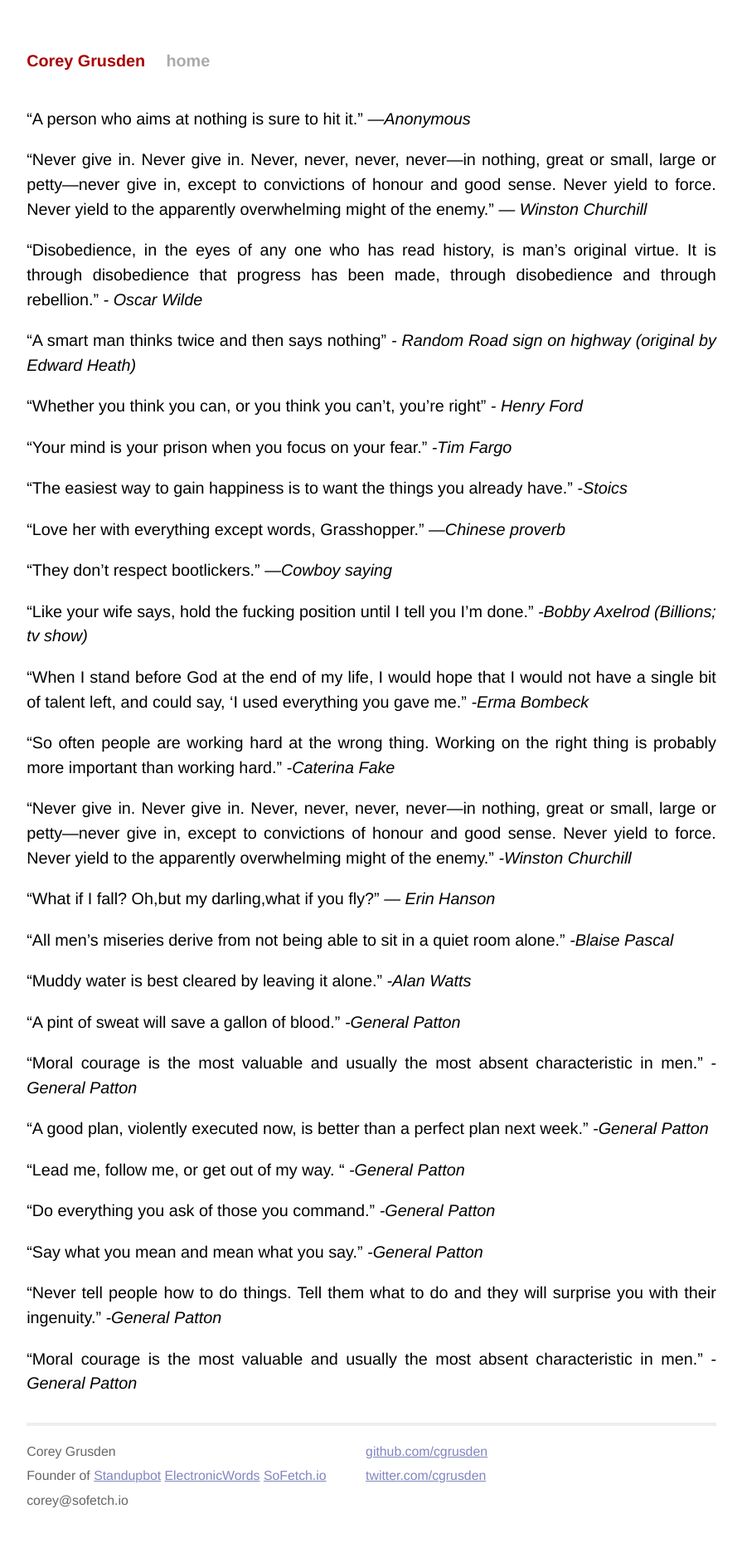
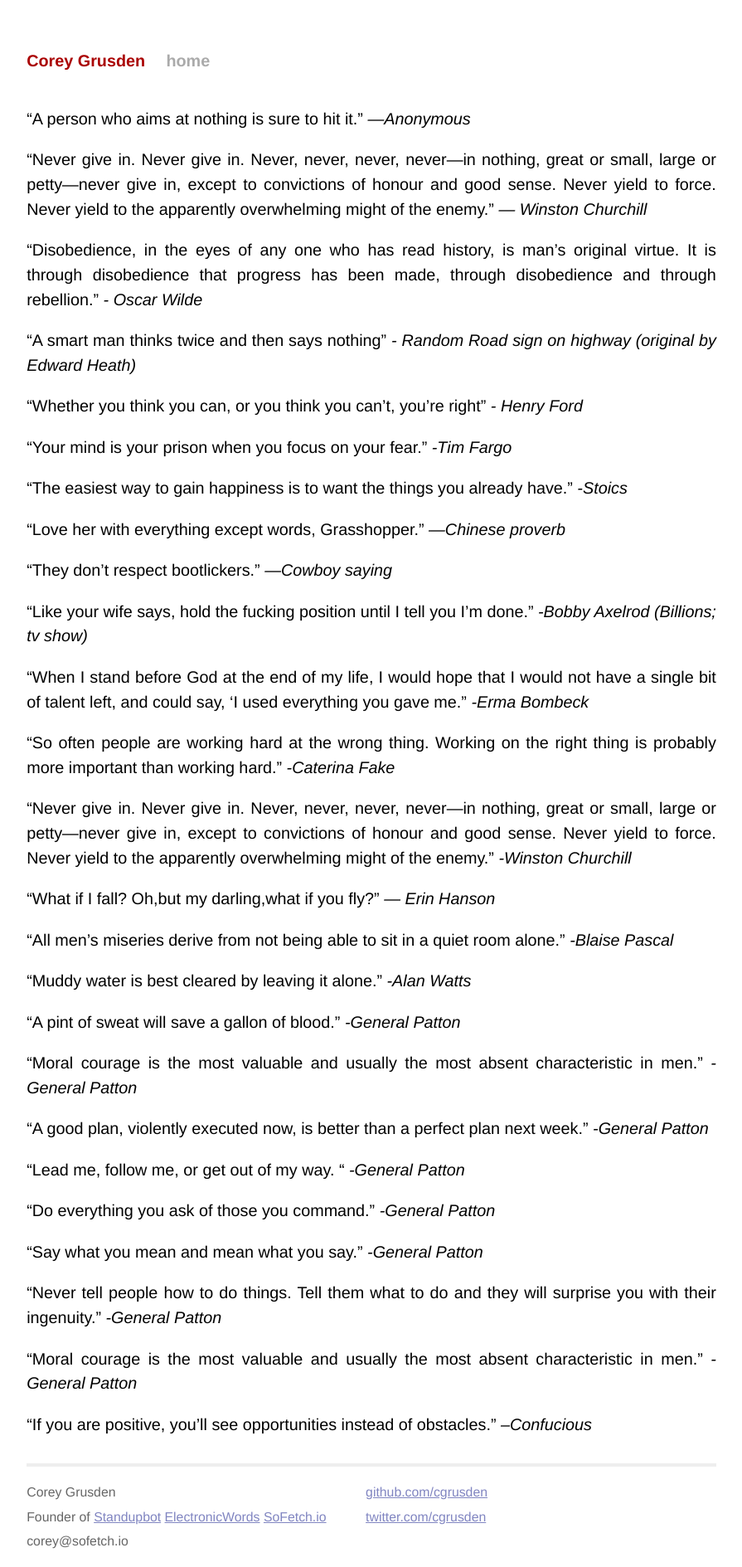
Before and after one commit to cgrusden/cgrusden.github.io, a Jekyll site: the page built from quotes.md, in a window 1280 px wide. Shown: the whole page at 83% size, without its empty margins (192-1087 px from the left). Built offline with Jekyll 4.4.1, drawn with Linux system fonts in a browser that asks for light colours; our own code applies the rules of GitHub Pages for plain Markdown files; before the commit the page ends 1839 px from its top, so only the background shows below that.

Commit message:
Add another quote

```diff
--- a/quotes.md
+++ b/quotes.md
@@ -50,3 +50,5 @@ _-Winston Churchill_
 “Never tell people how to do things. Tell them what to do and they will surprise you with their ingenuity.”  _-General Patton_
 
 “Moral courage is the most valuable and usually the most absent characteristic in men.” _-General Patton_
+
+“If you are positive, you’ll see opportunities instead of obstacles.” _–Confucious_
```
